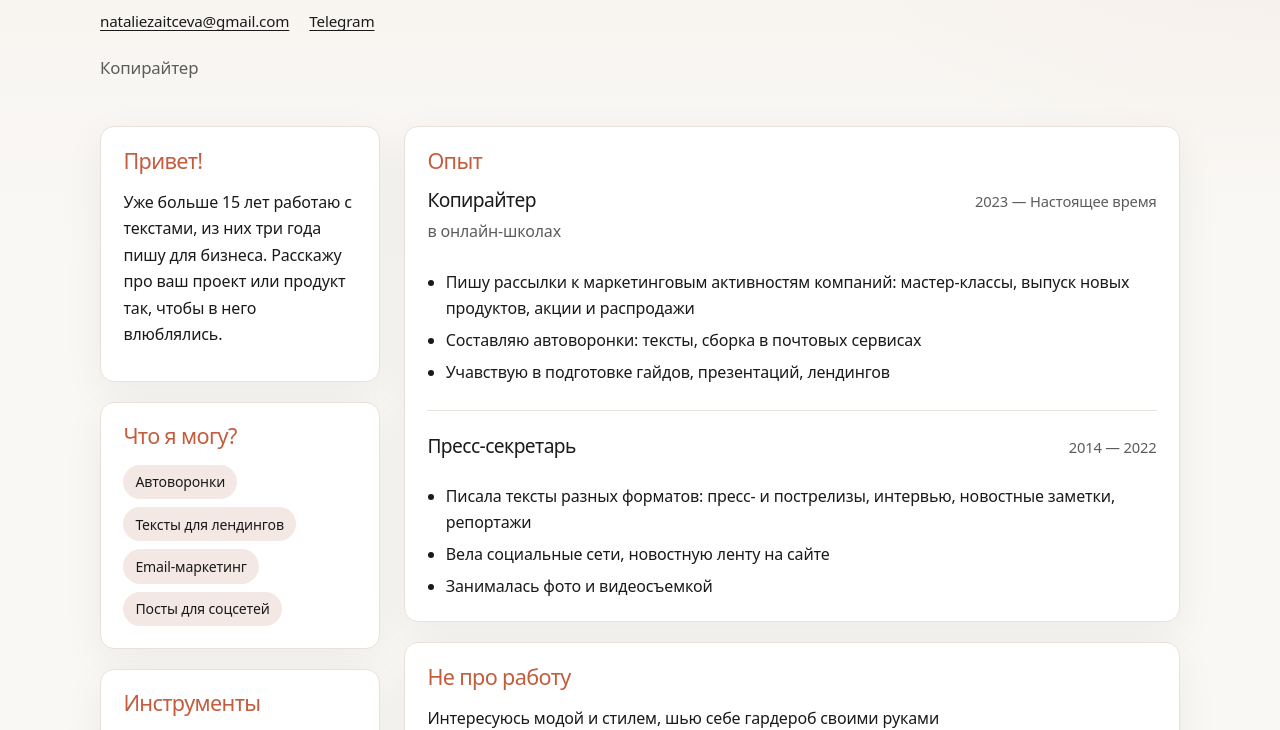
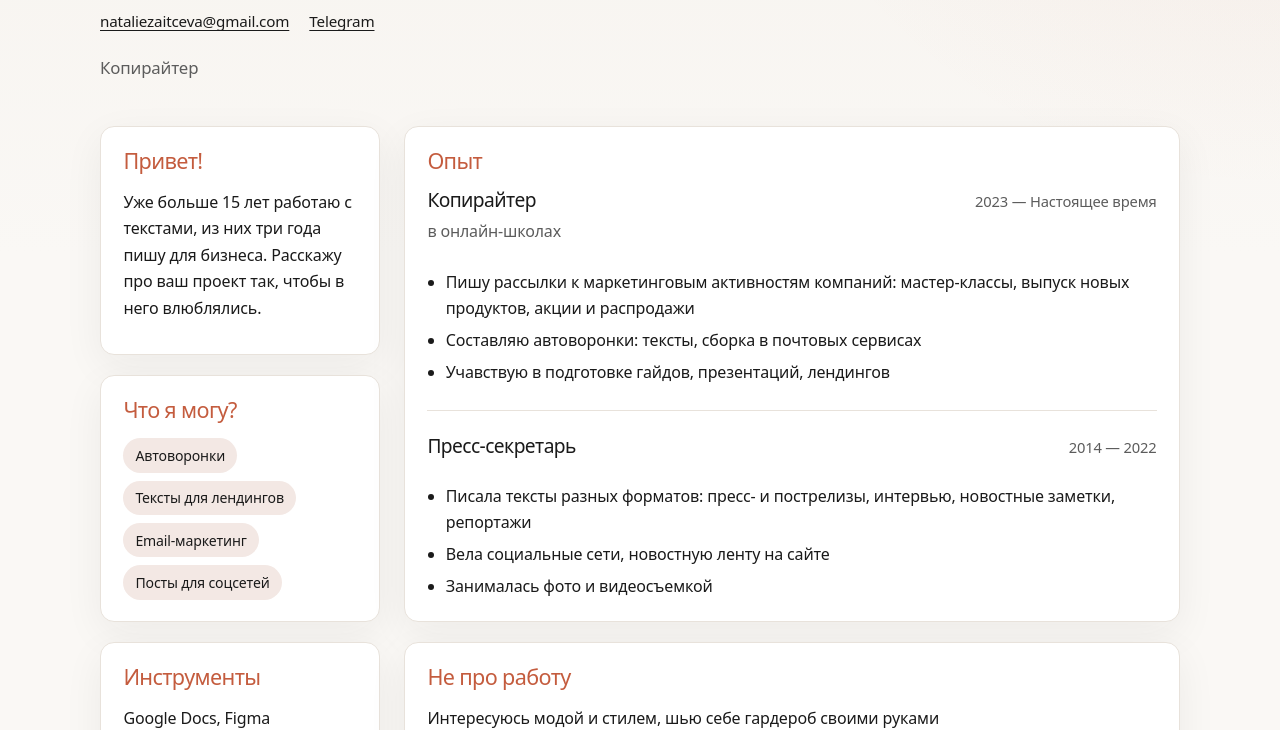
Before and after one commit to NataliaZaitceva/Portfolio, a plain HTML site: page index.html in a window 1280 px wide. Shown: the part 370-1100 px from the top of the page. Drawn offline with Linux system fonts and the light colour scheme.

Commit message:
Initial commit

```diff
--- a/index.html
+++ b/index.html
@@ -43,7 +43,7 @@
       <section class="card">
         <h2>Привет!</h2>
         <p>
-          Уже больше 15 лет работаю с текстами, из них три года пишу для бизнеса. Расскажу про ваш проект или продукт так, чтобы в него влюблялись.
+          Уже больше 15 лет работаю с текстами, из них три года пишу для бизнеса. Расскажу про ваш проект так, чтобы в него влюблялись.
         </p>
       </section>
 
```
